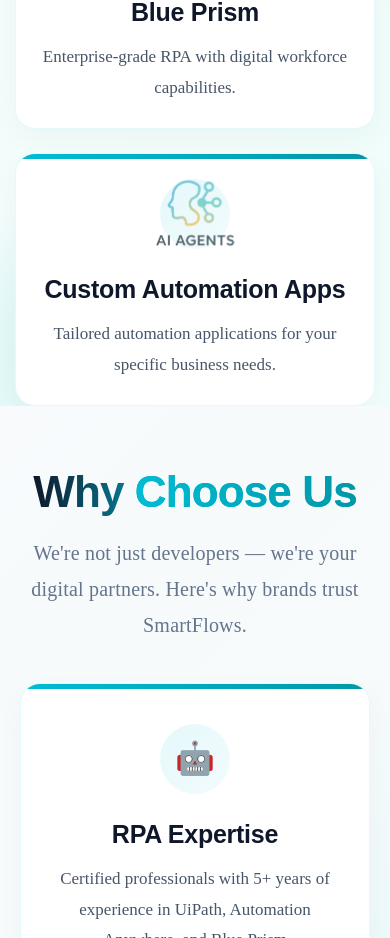
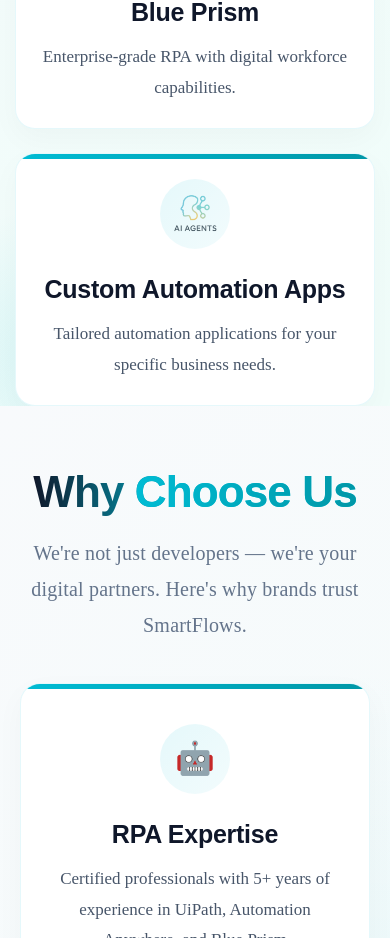
Before and after one commit to Shauryaraje7/SMART-FLOWS, a React (Vite) app: page / in a window 390 px wide. Shown: the part 3430-4368 px from the top of the page. Built offline with nearby package versions, Linux system fonts and the light colour scheme.

Commit message:
version 12.0.6

```diff
--- a/src/components/Sections/ServicesSection.jsx
+++ b/src/components/Sections/ServicesSection.jsx
@@ -4,7 +4,7 @@ import '../styles/ServicesSection.css';
 import '../styles/Global.css';
 import UipathLogo from '../../assets/UiPath-Logo.png';
 import PowerAutomateLogo from '../../assets/power-automate-logo-removebg-preview.png';
-import AgenticAiLogo from '../../assets/aiagents.png';
+import AgenticAiLogo from '../../assets/newaiimg.png';
 import AutomationAnywher from '../../assets/Automation-Anywhere.png';
 import BluePrism from '../../assets/Blue-Prism.png';
 
--- a/src/components/styles/ServicesSection.css
+++ b/src/components/styles/ServicesSection.css
@@ -246,3 +246,15 @@
     scroll-behavior: auto !important;
   }
 }
+
+
+
+
+@media (max-width: 480px) {
+  .service-icon{
+    height: 40px;
+    width: 65px;
+  }
+
+
+}
```
